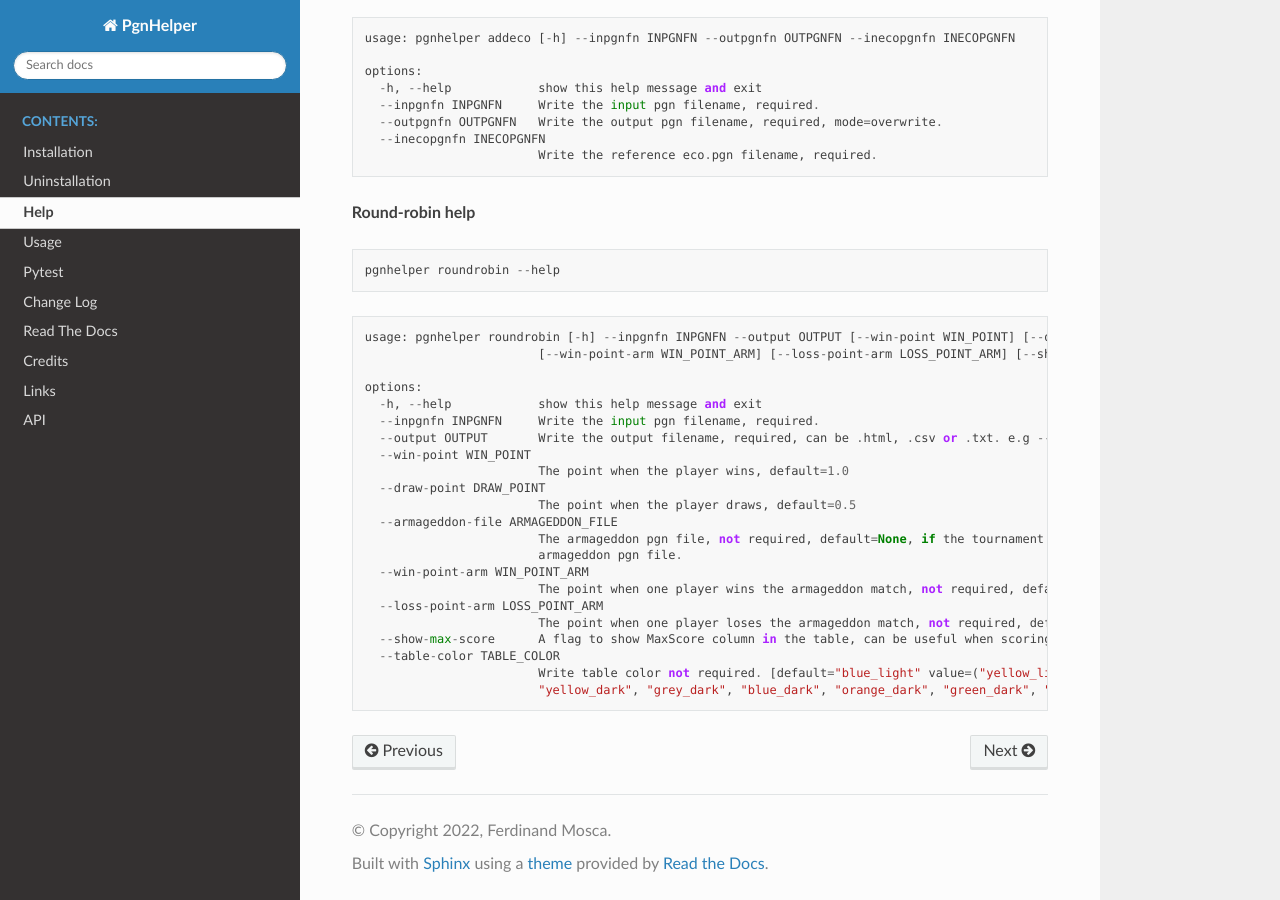
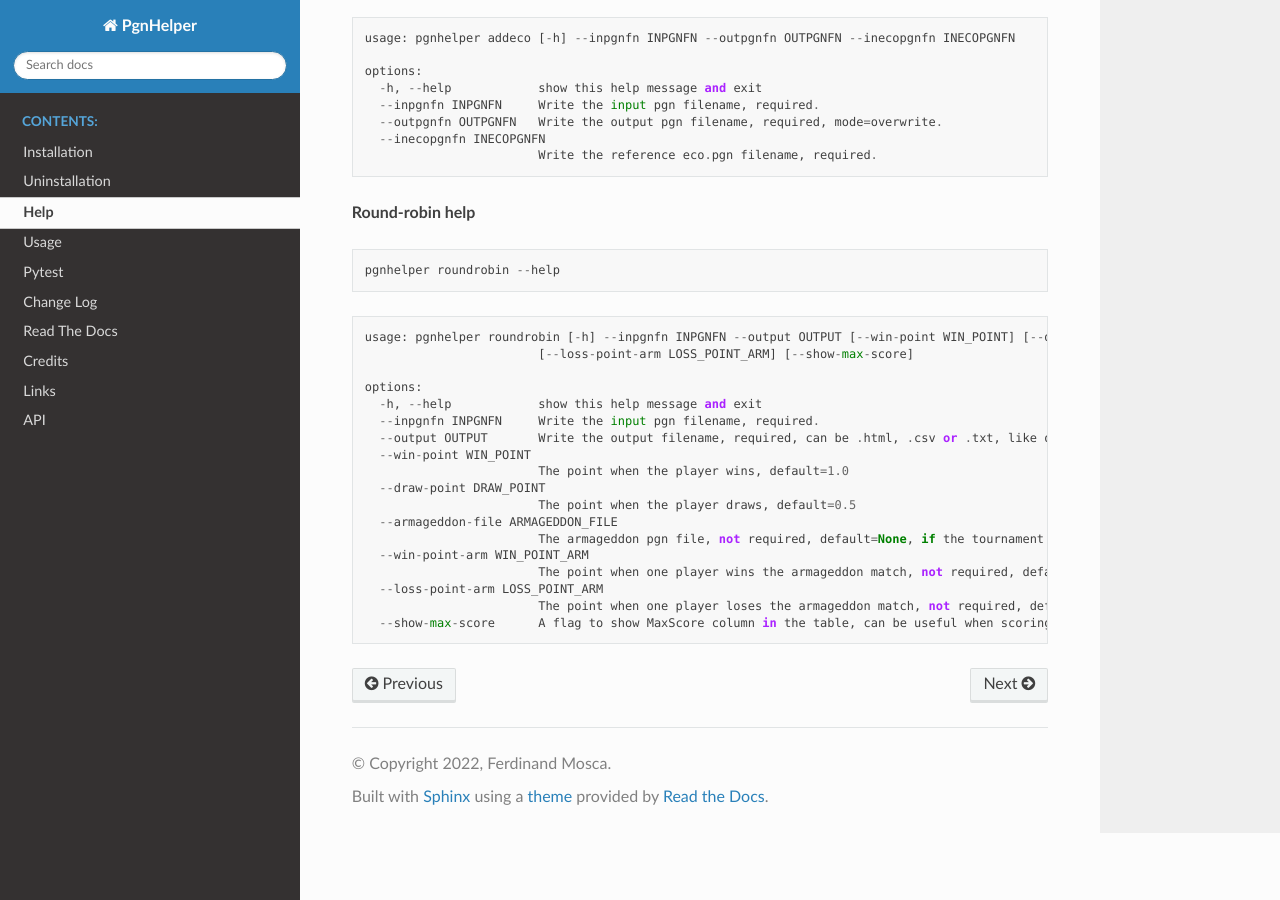
Before and after one commit to fsmosca/pgnhelper, a Sphinx documentation site: the page built from docs/help.rst, in a window 1280 px wide and 900 px high, scrolled down 1089 px. Built offline with Sphinx 7.4.7 and the Read the Docs theme 2.0.0, drawn with Linux system fonts in a browser that asks for light colours.

Commit message:
Update help.rst

```diff
--- a/docs/help.rst
+++ b/docs/help.rst
@@ -77,25 +77,21 @@
 
 ::
 
-    usage: pgnhelper roundrobin [-h] --inpgnfn INPGNFN --output OUTPUT [--win-point WIN_POINT] [--draw-point DRAW_POINT] [--armageddon-file ARMAGEDDON_FILE]
-                            [--win-point-arm WIN_POINT_ARM] [--loss-point-arm LOSS_POINT_ARM] [--show-max-score] [--table-color TABLE_COLOR]
+    usage: pgnhelper roundrobin [-h] --inpgnfn INPGNFN --output OUTPUT [--win-point WIN_POINT] [--draw-point DRAW_POINT] [--armageddon-file ARMAGEDDON_FILE] [--win-point-arm WIN_POINT_ARM]
+                            [--loss-point-arm LOSS_POINT_ARM] [--show-max-score]
 
     options:
       -h, --help            show this help message and exit
       --inpgnfn INPGNFN     Write the input pgn filename, required.
-      --output OUTPUT       Write the output filename, required, can be .html, .csv or .txt. e.g --output tata_steel.html
+      --output OUTPUT       Write the output filename, required, can be .html, .csv or .txt, like out.txt
       --win-point WIN_POINT
                             The point when the player wins, default=1.0
       --draw-point DRAW_POINT
                             The point when the player draws, default=0.5
       --armageddon-file ARMAGEDDON_FILE
-                            The armageddon pgn file, not required, default=None, if the tournament is governed by armageddon tie-break system, you need to intput the
-                            armageddon pgn file.
+                            The armageddon pgn file, not required, default=None, if the tournament is governed by armageddon tie-break system, you need to intput the armageddon pgn file.
       --win-point-arm WIN_POINT_ARM
                             The point when one player wins the armageddon match, not required, default=1.0
       --loss-point-arm LOSS_POINT_ARM
                             The point when one player loses the armageddon match, not required, default=0.0
       --show-max-score      A flag to show MaxScore column in the table, can be useful when scoring is not standard.
-      --table-color TABLE_COLOR
-                            Write table color not required. [default="blue_light" value=("yellow_light", "grey_light", "orange_light", "green_light", "red_light",
-                            "yellow_dark", "grey_dark", "blue_dark", "orange_dark", "green_dark", "red_dark")]
```
